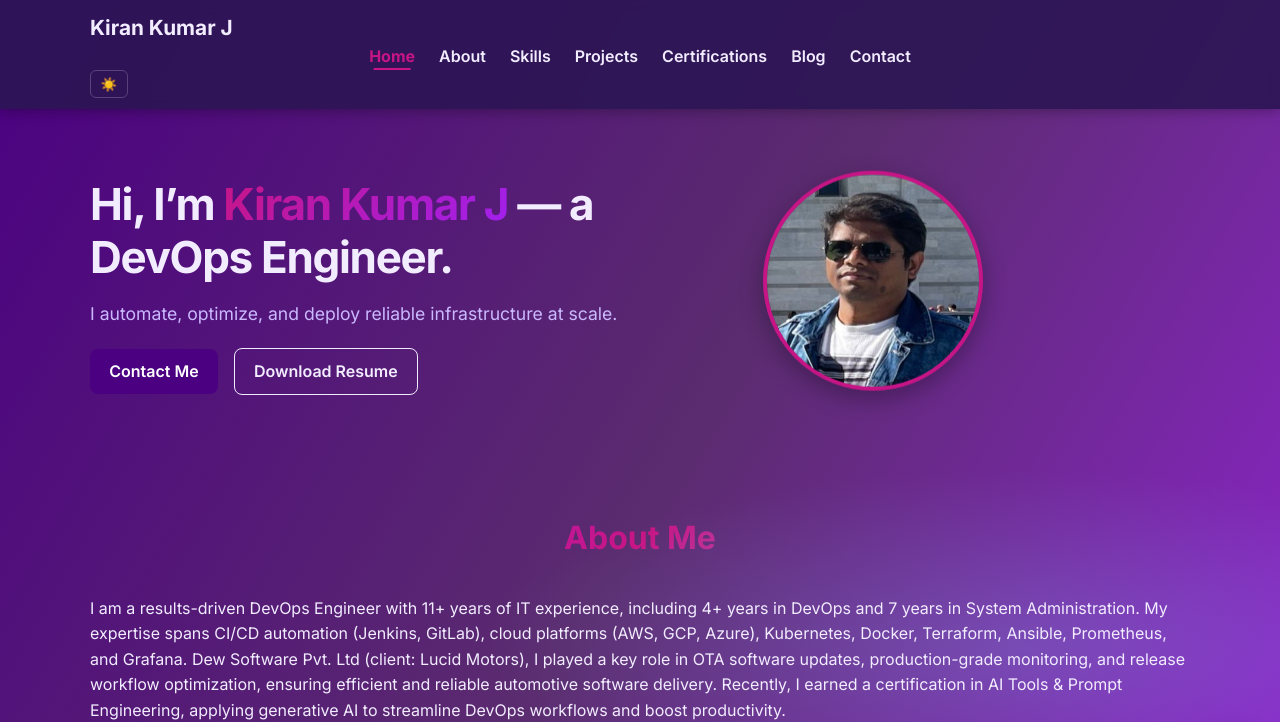
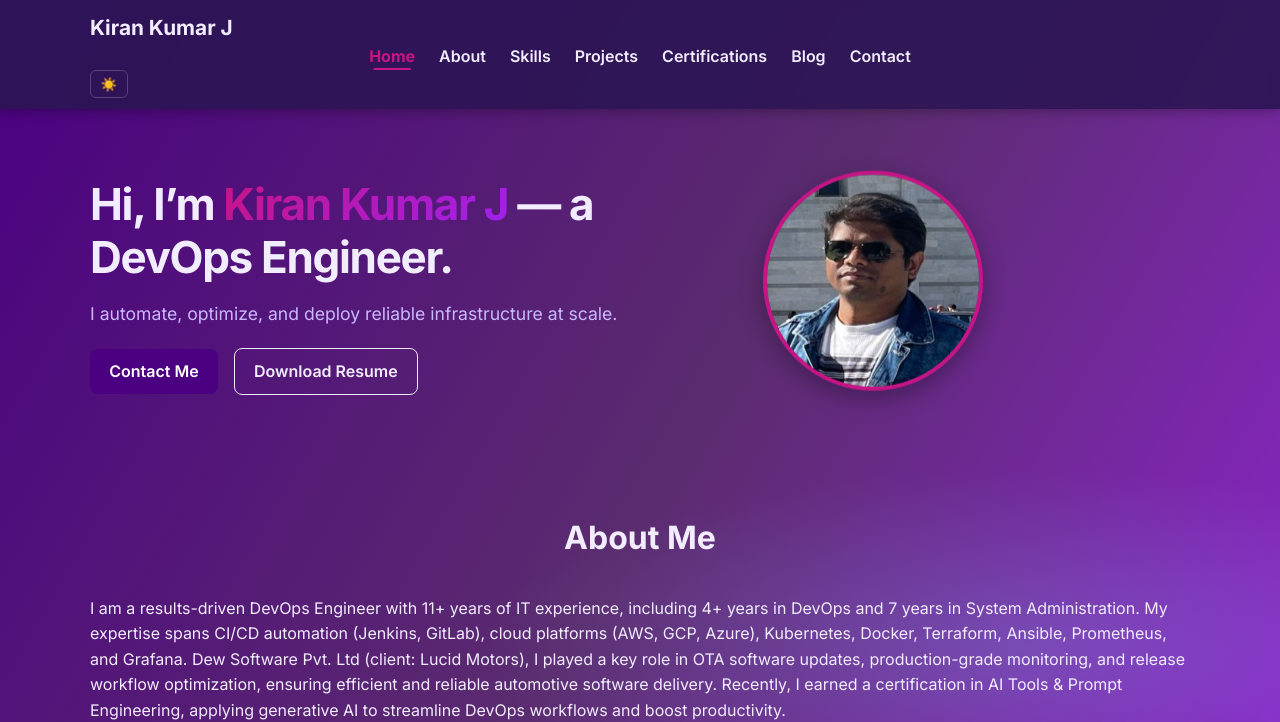
Before and after one commit to kiran7028/kiran7028.github.io, a plain HTML site: page index.html in a window 1280 px wide. Shown: the top 722 px of the page. Drawn offline with Linux system fonts and the light colour scheme.

Commit message:
Improve section header visibility by using solid light color instead of gradient

```diff
--- a/src/css/main.css
+++ b/src/css/main.css
@@ -122,10 +122,7 @@ body {
     text-align: center;
     margin-bottom: 2rem;
     font-size: 2rem;
-    background: linear-gradient(135deg, var(--highlight) 0%, var(--magenta) 50%, var(--cyan) 100%);
-    -webkit-background-clip: text;
-    -webkit-text-fill-color: transparent;
-    background-clip: text;
+    color: var(--text);
     font-weight: 700;
 }
 
```
